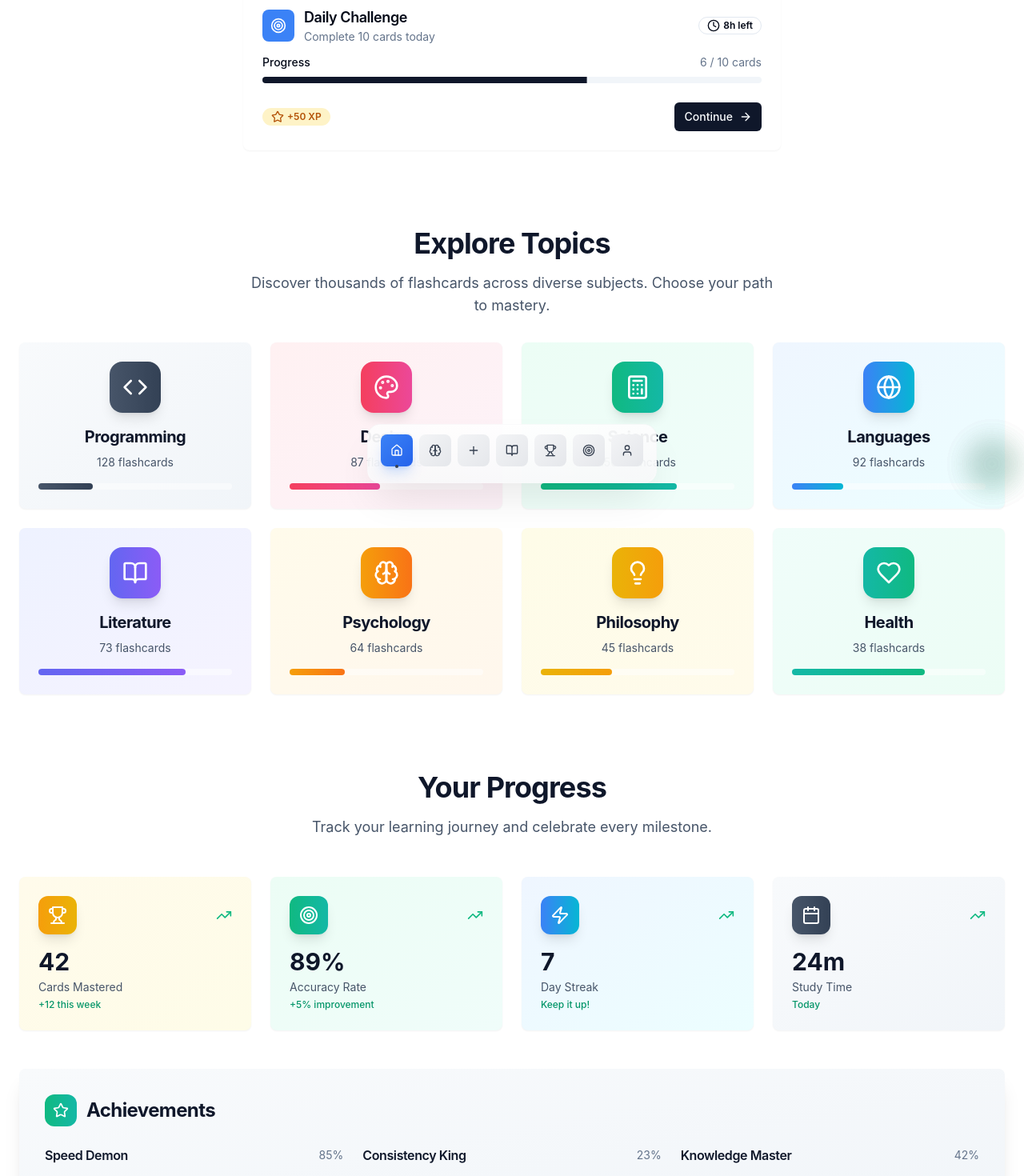
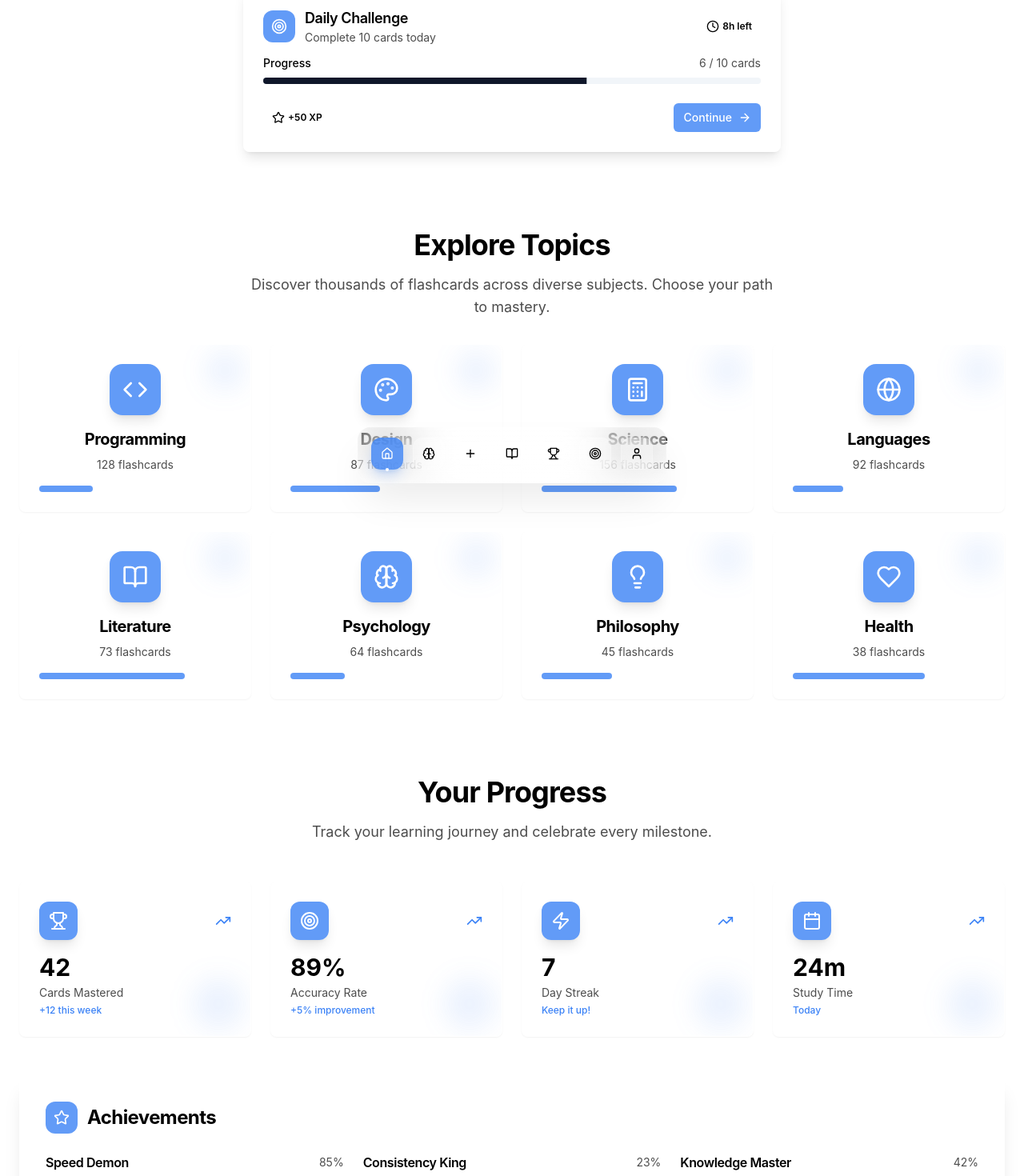
Before and after one commit to Ashish-x3/loop-learn, a React (Vite) app: page /dashboard in a window 1280 px wide. Shown: the part 180-1650 px from the top of the page at 80% size. Built offline with nearby package versions, Linux system fonts and the light colour scheme.

Commit message:
Refactor: Apply monochrome UI with glassmorphism
The AI updated the app's UI to a monochrome color scheme (black, white, and one accent color) with a glassmorphic design across multiple components.

```diff
--- a/src/components/DailyChallenge.tsx
+++ b/src/components/DailyChallenge.tsx
@@ -12,26 +12,26 @@ const DailyChallenge = () => {
   const progress = 65;
 
   return (
-    <Card className="border-0 shadow-sm hover:shadow-md transition-shadow duration-200">
+    <Card className="border-0 shadow-lg backdrop-blur-xl bg-white/10 dark:bg-black/20 border border-white/20 dark:border-white/10 hover:shadow-xl transition-all duration-300">
       <CardHeader className="pb-3">
         <div className="flex items-center justify-between">
           <div className="flex items-center gap-3">
-            <div className="w-10 h-10 bg-blue-500 rounded-lg flex items-center justify-center">
+            <div className="w-10 h-10 bg-blue-500/80 rounded-xl flex items-center justify-center backdrop-blur-sm">
               <Target className="w-5 h-5 text-white" />
             </div>
             <div>
-              <CardTitle className="text-lg">Daily Challenge</CardTitle>
-              <p className="text-sm text-muted-foreground">Complete 10 cards today</p>
+              <CardTitle className="text-lg text-black dark:text-white">Daily Challenge</CardTitle>
+              <p className="text-sm text-black/70 dark:text-white/70">Complete 10 cards today</p>
             </div>
           </div>
 
           {completed ? (
-            <Badge variant="secondary" className="bg-green-100 text-green-700 hover:bg-green-100">
+            <Badge className="bg-white/20 dark:bg-black/20 text-black dark:text-white border border-white/20 dark:border-white/10 hover:bg-white/30 dark:hover:bg-black/30">
               <CheckCircle className="w-4 h-4 mr-1" />
               Complete!
             </Badge>
           ) : (
-            <Badge variant="outline" className="gap-1">
+            <Badge variant="outline" className="gap-1 bg-white/10 dark:bg-black/10 text-black dark:text-white border-white/20 dark:border-white/10">
               <Clock className="w-4 h-4" />
               8h left
             </Badge>
@@ -43,15 +43,15 @@ const DailyChallenge = () => {
         {/* Progress */}
         <div className="space-y-2">
           <div className="flex items-center justify-between text-sm">
-            <span className="font-medium">Progress</span>
-            <span className="text-muted-foreground">6 / 10 cards</span>
+            <span className="font-medium text-black dark:text-white">Progress</span>
+            <span className="text-black/70 dark:text-white/70">6 / 10 cards</span>
           </div>
           <Progress value={progress} className="h-2" />
         </div>
 
         {/* Reward and Action */}
         <div className="flex items-center justify-between pt-2">
-          <Badge variant="secondary" className="bg-amber-100 text-amber-700 hover:bg-amber-100">
+          <Badge className="bg-white/20 dark:bg-black/20 text-black dark:text-white border border-white/20 dark:border-white/10 hover:bg-white/30 dark:hover:bg-black/30">
             <Star className="w-4 h-4 mr-1" />
             +50 XP
           </Badge>
@@ -59,7 +59,7 @@ const DailyChallenge = () => {
           <Link to="/learn">
             <Button
               size="sm"
-              className="gap-2"
+              className="gap-2 bg-blue-500/80 hover:bg-blue-600/80 text-white border-0 backdrop-blur-sm"
               onClick={() => !completed && setCompleted(true)}
             >
               Continue
--- a/src/components/FloatingDock.tsx
+++ b/src/components/FloatingDock.tsx
@@ -23,23 +23,22 @@ const FloatingDock = () => {
 
   return (
     <div className="fixed bottom-4 left-1/2 transform -translate-x-1/2 z-50">
-      <div className="relative backdrop-blur-2xl bg-white/80 dark:bg-gray-900/80 border border-gray-200/20 dark:border-gray-700/20 shadow-2xl shadow-black/10 dark:shadow-black/40 rounded-2xl p-2 md:p-3">
-        {/* macOS-style dock background */}
-        <div className="absolute inset-0 bg-gradient-to-t from-gray-100/50 to-white/50 dark:from-gray-800/50 dark:to-gray-700/50 rounded-2xl" />
+      <div className="relative backdrop-blur-xl bg-white/10 dark:bg-black/20 border border-white/20 dark:border-white/10 shadow-2xl shadow-black/10 dark:shadow-black/40 rounded-2xl p-2 md:p-3">
+        {/* Glassmorphic background */}
+        <div className="absolute inset-0 bg-gradient-to-t from-white/5 to-white/10 dark:from-black/5 dark:to-black/10 rounded-2xl" />
 
-        <div className="relative flex items-end justify-center gap-1 md:gap-2 px-1">
+        <div className="relative flex items-end justify-center gap-2 md:gap-3 px-1">
           {dockItems.map((item, index) => {
             const Icon = item.icon;
             const active = isActive(item.path);
             const isHovered = hoveredIndex === index;
 
-            // Calculate scale based on distance from hovered item - reduced scaling
+            // Calculate scale based on distance from hovered item
             let scale = 1;
             if (hoveredIndex !== null) {
               const distance = Math.abs(index - hoveredIndex);
-              if (distance === 0) scale = 1.25;
-              else if (distance === 1) scale = 1.1;
-              else if (distance === 2) scale = 1.05;
+              if (distance === 0) scale = 1.15;
+              else if (distance === 1) scale = 1.05;
             }
 
             return (
@@ -50,18 +49,18 @@ const FloatingDock = () => {
                 onMouseLeave={() => setHoveredIndex(null)}
                 style={{
                   zIndex: isHovered ? 10 : 1,
-                  minWidth: '36px',
-                  minHeight: '48px'
+                  minWidth: '32px',
+                  minHeight: '44px'
                 }}
               >
                 {/* Tooltip - only show on desktop */}
                 <div className={cn(
-                  "absolute bottom-full mb-2 px-2 py-1 bg-gray-900/90 dark:bg-gray-100/90 text-white dark:text-gray-900 text-xs rounded-md opacity-0 pointer-events-none transition-all duration-200 whitespace-nowrap backdrop-blur-sm shadow-lg hidden md:block",
+                  "absolute bottom-full mb-2 px-3 py-2 bg-black/80 dark:bg-white/80 text-white dark:text-black text-xs rounded-lg opacity-0 pointer-events-none transition-all duration-200 whitespace-nowrap backdrop-blur-sm shadow-lg hidden md:block",
                   isHovered && "opacity-100 -translate-y-1"
                 )}>
                   {item.label}
                   {/* Tooltip arrow */}
-                  <div className="absolute top-full left-1/2 -translate-x-1/2 border-3 border-transparent border-t-gray-900/90 dark:border-t-gray-100/90" />
+                  <div className="absolute top-full left-1/2 -translate-x-1/2 border-3 border-transparent border-t-black/80 dark:border-t-white/80" />
                 </div>
 
                 {/* Dock Item */}
@@ -70,31 +69,30 @@ const FloatingDock = () => {
                     variant="ghost"
                     size="icon"
                     className={cn(
-                      "relative rounded-lg transition-all duration-300 ease-out border-0 hover:bg-transparent",
-                      "w-8 h-8 md:w-10 md:h-10 flex items-center justify-center",
-                      active && "bg-blue-500/10 dark:bg-blue-400/10"
+                      "relative rounded-xl transition-all duration-300 ease-out border-0 hover:bg-transparent",
+                      "w-8 h-8 md:w-10 md:h-10 flex items-center justify-center"
                     )}
                     style={{
-                      transform: `scale(${scale}) translateY(${scale > 1 ? -((scale - 1) * 12) : 0}px)`,
+                      transform: `scale(${scale}) translateY(${scale > 1 ? -((scale - 1) * 8) : 0}px)`,
                       transformOrigin: 'bottom center'
                     }}
                   >
                     {/* Icon background */}
                     <div className={cn(
-                      "absolute inset-0 rounded-lg transition-all duration-300",
+                      "absolute inset-0 rounded-xl transition-all duration-300 backdrop-blur-sm",
                       active ?
-                        "bg-gradient-to-br from-blue-500 to-blue-600 shadow-lg shadow-blue-500/25" :
-                        "bg-gradient-to-br from-gray-100 to-gray-200 dark:from-gray-700 dark:to-gray-800 hover:from-gray-200 hover:to-gray-300 dark:hover:from-gray-600 dark:hover:to-gray-700"
+                        "bg-blue-500/80 shadow-lg shadow-blue-500/25" :
+                        "bg-white/20 dark:bg-black/20 hover:bg-white/30 dark:hover:bg-black/30 border border-white/20 dark:border-white/10"
                     )} />
 
                     <Icon className={cn(
                       "relative z-10 w-4 h-4 md:w-5 md:h-5 transition-colors duration-300",
-                      active ? "text-white" : "text-gray-700 dark:text-gray-300"
+                      active ? "text-white" : "text-black dark:text-white"
                     )} />
 
                     {/* Active indicator dot */}
                     {active && (
-                      <div className="absolute -bottom-0.5 w-1 h-1 bg-gray-700 dark:bg-gray-300 rounded-full" />
+                      <div className="absolute -bottom-0.5 w-1 h-1 bg-white rounded-full" />
                     )}
                   </Button>
                 </Link>
--- a/src/components/StatsSection.tsx
+++ b/src/components/StatsSection.tsx
@@ -8,33 +8,25 @@ const StatsSection = () => {
       icon: Trophy,
       value: "42",
       label: "Cards Mastered",
-      change: "+12 this week",
-      color: "from-amber-500 to-yellow-500",
-      bgColor: "from-amber-50 to-yellow-50 dark:from-amber-950/50 dark:to-yellow-950/50"
+      change: "+12 this week"
     },
     {
       icon: Target,
       value: "89%",
       label: "Accuracy Rate",
-      change: "+5% improvement",
-      color: "from-emerald-500 to-teal-500",
-      bgColor: "from-emerald-50 to-teal-50 dark:from-emerald-950/50 dark:to-teal-950/50"
+      change: "+5% improvement"
     },
     {
       icon: Zap,
       value: "7",
       label: "Day Streak",
-      change: "Keep it up!",
-      color: "from-blue-500 to-cyan-500",
-      bgColor: "from-blue-50 to-cyan-50 dark:from-blue-950/50 dark:to-cyan-950/50"
+      change: "Keep it up!"
     },
     {
       icon: Calendar,
       value: "24m",
       label: "Study Time",
-      change: "Today",
-      color: "from-slate-600 to-slate-700",
-      bgColor: "from-slate-50 to-slate-100 dark:from-slate-900/50 dark:to-slate-800/50"
+      change: "Today"
     }
   ];
 
@@ -47,10 +39,10 @@ const StatsSection = () => {
   return (
     <div className="space-y-12">
       <div className="text-center space-y-4">
-        <h2 className="text-4xl font-bold text-slate-900 dark:text-white">
+        <h2 className="text-4xl font-bold text-black dark:text-white">
           Your Progress
         </h2>
-        <p className="text-lg text-slate-600 dark:text-slate-400 max-w-2xl mx-auto">
+        <p className="text-lg text-black/70 dark:text-white/70 max-w-2xl mx-auto">
           Track your learning journey and celebrate every milestone.
         </p>
       </div>
@@ -61,29 +53,29 @@ const StatsSection = () => {
           const Icon = stat.icon;
 
           return (
-            <Card key={stat.label} className={`group overflow-hidden border-0 bg-gradient-to-br ${stat.bgColor} hover:shadow-2xl transition-all duration-500 hover:-translate-y-2`}>
+            <Card key={stat.label} className="group overflow-hidden border-0 backdrop-blur-xl bg-white/10 dark:bg-black/20 border border-white/20 dark:border-white/10 hover:shadow-2xl transition-all duration-500 hover:-translate-y-2">
               <CardContent className="p-6 space-y-4">
                 <div className="flex items-center justify-between">
-                  <div className={`w-12 h-12 bg-gradient-to-r ${stat.color} rounded-xl flex items-center justify-center shadow-lg group-hover:scale-110 transition-transform duration-300`}>
+                  <div className="w-12 h-12 bg-blue-500/80 rounded-xl flex items-center justify-center shadow-lg group-hover:scale-110 transition-transform duration-300 backdrop-blur-sm">
                     <Icon className="w-6 h-6 text-white" />
                   </div>
-                  <TrendingUp className="w-5 h-5 text-emerald-500" />
+                  <TrendingUp className="w-5 h-5 text-blue-500" />
                 </div>
 
                 <div className="space-y-1">
-                  <div className="text-3xl font-bold text-slate-900 dark:text-white">
+                  <div className="text-3xl font-bold text-black dark:text-white">
                     {stat.value}
                   </div>
-                  <div className="text-sm text-slate-600 dark:text-slate-400">
+                  <div className="text-sm text-black/70 dark:text-white/70">
                     {stat.label}
                   </div>
-                  <div className="text-xs text-emerald-600 dark:text-emerald-400 font-medium">
+                  <div className="text-xs text-blue-500 font-medium">
                     {stat.change}
                   </div>
                 </div>
 
                 {/* Decorative element */}
-                <div className={`absolute bottom-2 right-2 w-16 h-16 bg-gradient-to-br ${stat.color} opacity-10 rounded-full blur-lg group-hover:opacity-20 transition-opacity`} />
+                <div className="absolute bottom-2 right-2 w-16 h-16 bg-blue-500/10 rounded-full blur-lg group-hover:bg-blue-500/20 transition-all" />
               </CardContent>
             </Card>
           );
@@ -91,26 +83,26 @@ const StatsSection = () => {
       </div>
 
       {/* Achievement Progress */}
-      <Card className="overflow-hidden border-0 bg-gradient-to-br from-slate-50 to-slate-100 dark:from-slate-900/50 dark:to-slate-800/50 shadow-xl">
+      <Card className="overflow-hidden border-0 backdrop-blur-xl bg-white/10 dark:bg-black/20 border border-white/20 dark:border-white/10 shadow-xl">
         <CardContent className="p-8">
           <div className="flex items-center gap-3 mb-6">
-            <div className="w-10 h-10 bg-gradient-to-r from-emerald-500 to-teal-500 rounded-xl flex items-center justify-center">
+            <div className="w-10 h-10 bg-blue-500/80 rounded-xl flex items-center justify-center backdrop-blur-sm">
               <Star className="w-5 h-5 text-white" />
             </div>
-            <h3 className="text-2xl font-bold text-slate-900 dark:text-white">Achievements</h3>
+            <h3 className="text-2xl font-bold text-black dark:text-white">Achievements</h3>
           </div>
 
           <div className="grid grid-cols-1 md:grid-cols-3 gap-6">
             {achievements.map((achievement, index) => (
               <div key={achievement.name} className="space-y-3">
                 <div className="flex items-center justify-between">
-                  <h4 className="font-semibold text-slate-900 dark:text-white">{achievement.name}</h4>
-                  <span className="text-sm text-slate-500 dark:text-slate-400">{achievement.progress}%</span>
+                  <h4 className="font-semibold text-black dark:text-white">{achievement.name}</h4>
+                  <span className="text-sm text-black/70 dark:text-white/70">{achievement.progress}%</span>
                 </div>
-                <p className="text-sm text-slate-600 dark:text-slate-400">{achievement.description}</p>
-                <div className="w-full bg-slate-200 dark:bg-slate-700 rounded-full h-2">
+                <p className="text-sm text-black/70 dark:text-white/70">{achievement.description}</p>
+                <div className="w-full bg-white/20 dark:bg-black/20 rounded-full h-2 backdrop-blur-sm">
                   <div
-                    className="bg-gradient-to-r from-emerald-500 to-teal-500 h-2 rounded-full transition-all duration-1000"
+                    className="bg-blue-500/80 h-2 rounded-full transition-all duration-1000"
                     style={{ width: `${achievement.progress}%` }}
                   />
                 </div>
--- a/src/components/TopicCategories.tsx
+++ b/src/components/TopicCategories.tsx
@@ -5,71 +5,23 @@ import { Link } from 'react-router-dom';
 
 const TopicCategories = () => {
   const categories = [
-    {
-      name: "Programming",
-      icon: Code,
-      count: 128,
-      color: "from-slate-600 to-slate-700",
-      bgColor: "from-slate-50 to-slate-100 dark:from-slate-900/50 dark:to-slate-800/50"
-    },
-    {
-      name: "Design",
-      icon: Palette,
-      count: 87,
-      color: "from-rose-500 to-pink-500",
-      bgColor: "from-rose-50 to-pink-50 dark:from-rose-950/50 dark:to-pink-950/50"
-    },
-    {
-      name: "Science",
-      icon: Calculator,
-      count: 156,
-      color: "from-emerald-500 to-teal-500",
-      bgColor: "from-emerald-50 to-teal-50 dark:from-emerald-950/50 dark:to-teal-950/50"
-    },
-    {
-      name: "Languages",
-      icon: Globe,
-      count: 92,
-      color: "from-blue-500 to-cyan-500",
-      bgColor: "from-blue-50 to-cyan-50 dark:from-blue-950/50 dark:to-cyan-950/50"
-    },
-    {
-      name: "Literature",
-      icon: BookOpen,
-      count: 73,
-      color: "from-indigo-500 to-violet-500",
-      bgColor: "from-indigo-50 to-violet-50 dark:from-indigo-950/50 dark:to-violet-950/50"
-    },
-    {
-      name: "Psychology",
-      icon: Brain,
-      count: 64,
-      color: "from-amber-500 to-orange-500",
-      bgColor: "from-amber-50 to-orange-50 dark:from-amber-950/50 dark:to-orange-950/50"
-    },
-    {
-      name: "Philosophy",
-      icon: Lightbulb,
-      count: 45,
-      color: "from-yellow-500 to-amber-500",
-      bgColor: "from-yellow-50 to-amber-50 dark:from-yellow-950/50 dark:to-amber-950/50"
-    },
-    {
-      name: "Health",
-      icon: Heart,
-      count: 38,
-      color: "from-teal-500 to-emerald-500",
-      bgColor: "from-teal-50 to-emerald-50 dark:from-teal-950/50 dark:to-emerald-950/50"
-    }
+    { name: "Programming", icon: Code, count: 128 },
+    { name: "Design", icon: Palette, count: 87 },
+    { name: "Science", icon: Calculator, count: 156 },
+    { name: "Languages", icon: Globe, count: 92 },
+    { name: "Literature", icon: BookOpen, count: 73 },
+    { name: "Psychology", icon: Brain, count: 64 },
+    { name: "Philosophy", icon: Lightbulb, count: 45 },
+    { name: "Health", icon: Heart, count: 38 }
   ];
 
   return (
     <div className="space-y-8">
       <div className="text-center space-y-4">
-        <h2 className="text-4xl font-bold text-slate-900 dark:text-white">
+        <h2 className="text-4xl font-bold text-black dark:text-white">
           Explore Topics
         </h2>
-        <p className="text-lg text-slate-600 dark:text-slate-400 max-w-2xl mx-auto">
+        <p className="text-lg text-black/70 dark:text-white/70 max-w-2xl mx-auto">
           Discover thousands of flashcards across diverse subjects. Choose your path to mastery.
         </p>
       </div>
@@ -80,34 +32,34 @@ const TopicCategories = () => {
 
           return (
             <Link key={category.name} to="/learn">
-              <Card className={`group overflow-hidden border-0 bg-gradient-to-br ${category.bgColor} hover:shadow-2xl transition-all duration-500 hover:-translate-y-2 cursor-pointer`}>
+              <Card className="group overflow-hidden border-0 backdrop-blur-xl bg-white/10 dark:bg-black/20 border border-white/20 dark:border-white/10 hover:shadow-2xl transition-all duration-500 hover:-translate-y-2 cursor-pointer">
                 <CardContent className="p-6 text-center space-y-4">
                   <div className="flex justify-center">
-                    <div className={`w-16 h-16 bg-gradient-to-r ${category.color} rounded-2xl flex items-center justify-center shadow-lg group-hover:scale-110 transition-transform duration-300`}>
+                    <div className="w-16 h-16 bg-blue-500/80 rounded-2xl flex items-center justify-center shadow-lg group-hover:scale-110 transition-transform duration-300 backdrop-blur-sm">
                       <Icon className="w-8 h-8 text-white" />
                     </div>
                   </div>
 
                   <div className="space-y-2">
-                    <h3 className="text-xl font-bold text-slate-900 dark:text-white group-hover:text-slate-700 dark:group-hover:text-slate-200 transition-colors">
+                    <h3 className="text-xl font-bold text-black dark:text-white group-hover:text-black/80 dark:group-hover:text-white/80 transition-colors">
                       {category.name}
                     </h3>
-                    <p className="text-slate-600 dark:text-slate-400 text-sm">
+                    <p className="text-black/70 dark:text-white/70 text-sm">
                       {category.count} flashcards
                     </p>
                   </div>
 
                   {/* Progress indicator */}
-                  <div className="w-full bg-white/50 dark:bg-slate-800/50 rounded-full h-2">
+                  <div className="w-full bg-white/20 dark:bg-black/20 rounded-full h-2 backdrop-blur-sm">
                     <div
-                      className={`bg-gradient-to-r ${category.color} h-2 rounded-full transition-all duration-1000 group-hover:w-full`}
+                      className="bg-blue-500/80 h-2 rounded-full transition-all duration-1000 group-hover:w-full"
                       style={{ width: `${Math.random() * 60 + 20}%` }}
                     />
                   </div>
                 </CardContent>
 
                 {/* Decorative elements */}
-                <div className={`absolute top-2 right-2 w-12 h-12 bg-gradient-to-br ${category.color} opacity-10 rounded-full blur-lg group-hover:opacity-20 transition-opacity`} />
+                <div className="absolute top-2 right-2 w-12 h-12 bg-blue-500/10 rounded-full blur-lg group-hover:bg-blue-500/20 transition-all" />
               </Card>
             </Link>
           );
--- a/src/pages/Dashboard.tsx
+++ b/src/pages/Dashboard.tsx
@@ -7,16 +7,16 @@ import FloatingDock from '@/components/FloatingDock';
 
 const Dashboard = () => {
   return (
-    <div className="min-h-screen bg-background">
+    <div className="min-h-screen bg-white dark:bg-black">
       <ThemeToggle />
 
       {/* Welcome Header */}
       <div className="container mx-auto px-6 pt-12 pb-8">
         <div className="text-center space-y-4">
-          <h1 className="text-4xl font-bold text-slate-900 dark:text-white">
+          <h1 className="text-4xl font-bold text-black dark:text-white">
             Welcome back! 👋
           </h1>
-          <p className="text-lg text-slate-600 dark:text-slate-400">
+          <p className="text-lg text-black/70 dark:text-white/70">
             Ready to continue your learning journey?
           </p>
         </div>
```
Also changed, not shown: src/pages/Landing.tsx (+23 -23 lines).
